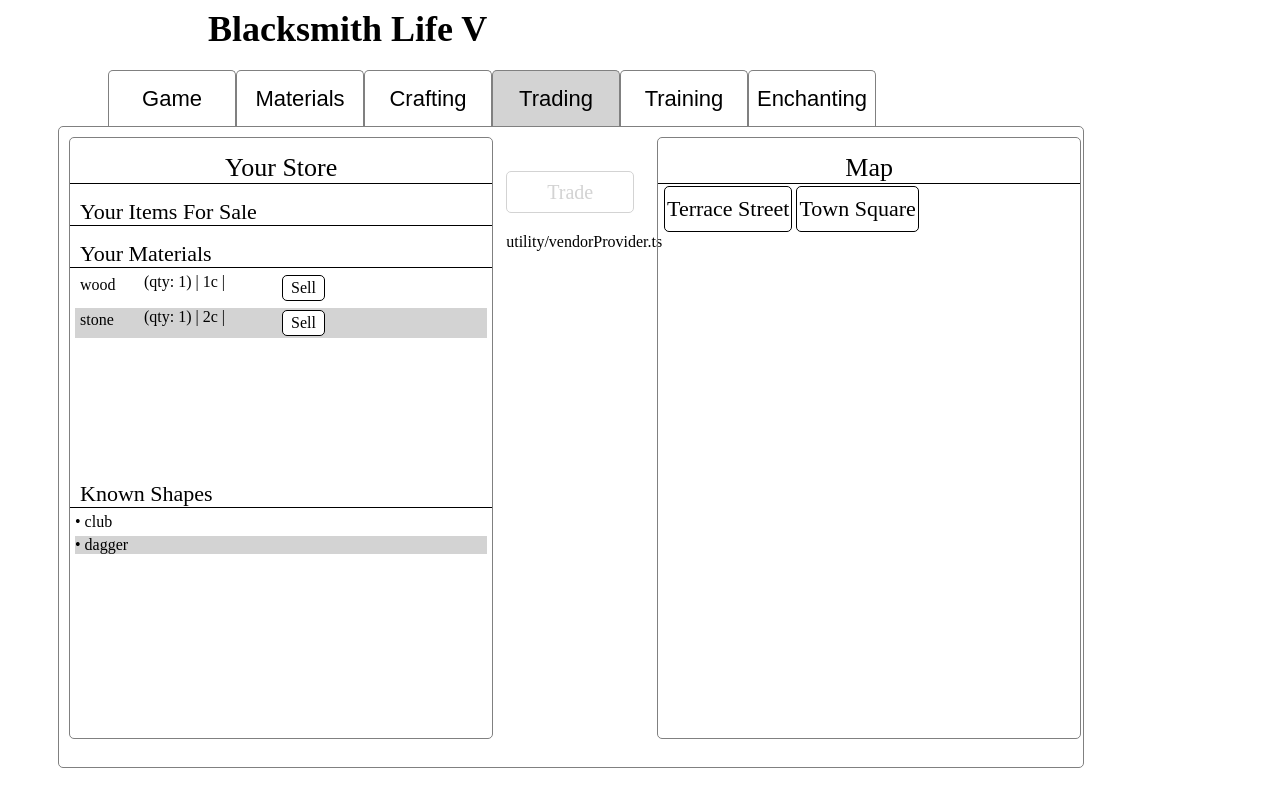
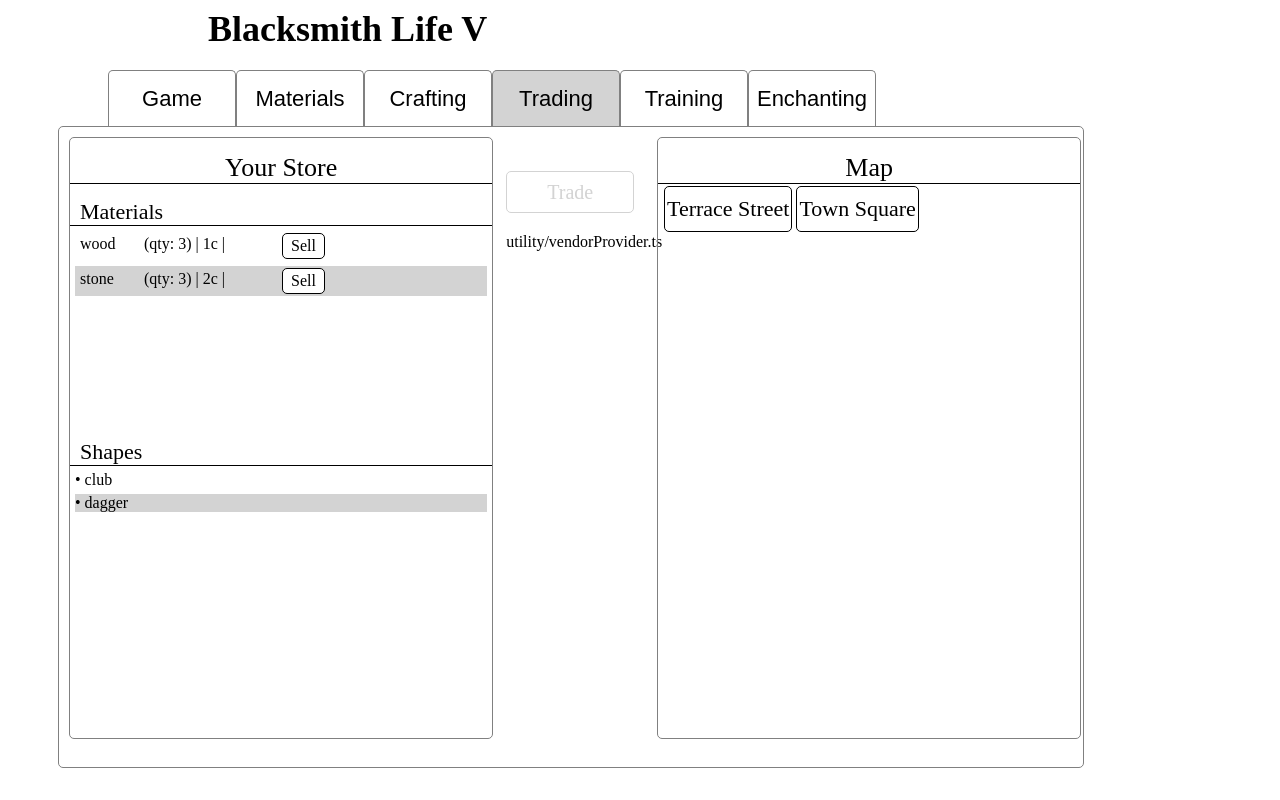
Before and after one commit to JFrederick25/Blacksmith-Life-v, an Angular app: page / in a window 1280 px wide. Both pictures are taken after a click on the button "Trading". Built offline with nearby package versions, Linux system fonts and the light colour scheme.

Commit message:
8 files modified, 1 added

```diff
--- a/src/app/app.component.ts
+++ b/src/app/app.component.ts
@@ -1,4 +1,5 @@
-import { Component, VERSION } from '@angular/core';
+import { Component } from '@angular/core';
+import { IdService } from './components/utility/id.service';
 import { PlayerData } from './models/playerData';
 
 @Component({
@@ -10,15 +11,16 @@ export class AppComponent {
   selectedTab: string = 'Crafting';
   playerData: PlayerData = new PlayerData();
 
-  constructor() {
+  constructor(private idService: IdService ) {
     this.playerData.craftedItems.push({
+      id: idService.getID(),
       shape: 'dagger',
       material: 'copper',
       enchantment: null,
       improveScore: 0,
       enhanceScore: 0,
       status: '',
-      value: 15
+      value: 15,
     });
   }
 
--- a/src/app/app.module.ts
+++ b/src/app/app.module.ts
@@ -7,8 +7,10 @@ import { GameOptionsComponent } from './components/game-options/game-options.com
 import { MaterialsComponent } from './components/materials/materials.component';
 import { CraftingComponent } from './components/crafting/crafting.component';
 import { TradingComponent } from './components/trading/trading.component';
+import { IdService } from './components/utility/id.service';
 
 @NgModule({
+  providers: [ IdService ],
   imports:      [ BrowserModule, FormsModule ],
   declarations: [ AppComponent, GameOptionsComponent, MaterialsComponent, CraftingComponent, TradingComponent ],
   bootstrap:    [ AppComponent ]
--- a/src/app/components/materials/materials.component.ts
+++ b/src/app/components/materials/materials.component.ts
@@ -4,6 +4,7 @@ import { EnchantingWord } from '../../models/enchantingWord';
 import { Material } from '../../models/material';
 import { PlayerData } from '../../models/playerData';
 import { getEnchantingAdjective, getMaterialAdjective } from '../utility/formatter';
+import { IdService } from '../utility/id.service';
 import { lookupEnchValue, lookupMaterialValue, lookupShapeValue } from '../utility/lookup';
 
 @Component({
@@ -13,6 +14,8 @@ import { lookupEnchValue, lookupMaterialValue, lookupShapeValue } from '../utili
 })
 export class MaterialsComponent {
   @Input() playerData: PlayerData;
+
+  constructor(private idService: IdService) { }
 
   selectedMenu: string = 'Material';
 
@@ -156,6 +159,7 @@ export class MaterialsComponent {
     );
 
     this.craftedItem = {
+      id: this.idService.getID(),
       material: this.selectedMat,
       shape: this.selectedShape,
       enchantment: this.selectedEnch,
--- a/src/app/components/trading/trading.component.html
+++ b/src/app/components/trading/trading.component.html
@@ -10,10 +10,14 @@
     >
       <div style="border-bottom: 1px solid black;">Sell List:</div>
       <div *ngFor="let entry of sellList" style="padding: 4px 0;">
-        <span class="entry" (click)="removeEntryFromSellList(entry)">&times;</span> {{ entry.name }} qty: {{ entry.count }}
-
+        <span class="entry" (click)="removeEntryFromSellList(entry)"
+          >&times;</span
+        >
+        {{ entry.name }} qty: {{ entry.count }}
       </div>
-      <div *ngIf="totalSellCost > 0" style="border-top: 1px dashed gray;">Total Cost: | {{ totalSellCost }}c |</div>
+      <div *ngIf="totalSellCost > 0" style="border-top: 1px dashed gray;">
+        Total Cost: | {{ totalSellCost }}c |
+      </div>
     </div>
     <div
       *ngIf="buyList.length > 0"
@@ -21,17 +25,32 @@
     >
       <div style="border-bottom: 1px solid black;">Buy List:</div>
       <div *ngFor="let entry of buyList" style="padding: 4px 0;">
-      <span class="entry" (click)="removeEntryFromBuyList(entry)">&times;</span> {{ entry.name }} <span *ngIf="entry.type==='shape'">(shape)</span>  qty: {{ entry.count }}
+        <span class="entry" (click)="removeEntryFromBuyList(entry)"
+          >&times;</span
+        >
+        {{ entry.name }}
+        <span *ngIf="entry.type === 'shape'">(shape)</span> qty:
+        {{ entry.count }}
       </div>
-      <div *ngIf="totalBuyCost > 0" style="border-top: 1px dashed gray;">Total Cost: | {{ totalBuyCost }}c |</div>
+      <div *ngIf="totalBuyCost > 0" style="border-top: 1px dashed gray;">
+        Total Cost: | {{ totalBuyCost }}c |
+      </div>
     </div>
     <!-- <div *ngIf="sellList.length > 0 || buyList.length > 0">Haggle Chance: 0%</div> -->
-    <div *ngIf="sellList.length > 0 || buyList.length > 0"
+    <div
+      *ngIf="sellList.length > 0 || buyList.length > 0"
       style="border: 1px solid black; border-radius: 5px; padding: 2px; margin-top: 4px; font-size: 20px; font-weight: bold;"
     >
-      <span *ngIf="totalSellCost - totalBuyCost > 0">Profit:</span> <span *ngIf="totalSellCost - totalBuyCost < 0">Cost:</span> | {{ totalSellCost - totalBuyCost }}c |
+      <span *ngIf="totalSellCost - totalBuyCost > 0">Profit:</span>
+      <span *ngIf="totalSellCost - totalBuyCost < 0">Cost:</span> |
+      {{ totalSellCost - totalBuyCost }}c |
     </div>
-    <div class="option" style="font-size: 20px;" [ngClass]="{ disabled: disabled }" (click)="trade()">
+    <div
+      class="option"
+      style="font-size: 20px;"
+      [ngClass]="{ disabled: disabled }"
+      (click)="trade()"
+    >
       Trade
     </div>
     utility/vendorProvider.ts
@@ -142,9 +161,7 @@
       {{ mat }}
     </div>
     <div style="width: 10vw;">(qty: {{ getMatCount(mat, vendor) }})</div>
-    <div style="width: 10vw;">
-      | {{ getMatCost(mat, vendor) }}c |
-    </div>
+    <div style="width: 10vw;">| {{ getMatCost(mat, vendor) }}c |</div>
   </div>
 </ng-template>
 
@@ -162,20 +179,20 @@
       {{ shape }} (shape)
     </div>
     <div style="width: 10vw;"></div>
-    <div style="width: 10vw;">
-      | {{ getShapeCost(shape, vendor) }}c |
-    </div>
+    <div style="width: 10vw;">| {{ getShapeCost(shape, vendor) }}c |</div>
   </div>
 </ng-template>
 
 <!-- * Your Store Templates * !-->
 <ng-template #yourStore>
-  <div>
+  <div *ngIf="playerData.finishedItems.length > 0">
     <div
       style="margin-top: 15px; font-size: 22px; width: 33vw; border-bottom: 1px solid black;"
     >
-      <span style="margin-left: 10px;">Your Items For Sale</span>
+      <span style="margin-left: 10px;">Items</span>
     </div>
+
+    <div style="overflow-y: auto; height: 15vh;">
       <div
         *ngFor="let item of playerData.finishedItems; let i = index"
         style="display: flex; margin: 5px;"
@@ -187,6 +204,7 @@
         <div class="select" (click)="sellItemToVendor(item)">Sell</div>
       </div>
     </div>
+  </div>
 </ng-template>
 
 <ng-template #yourMaterials>
@@ -194,20 +212,22 @@
     <div
       style="margin-top: 15px; font-size: 22px; width: 33vw; border-bottom: 1px solid black;"
     >
-      <span style="margin-left: 10px;">Your Materials</span>
+      <span style="margin-left: 10px;">Materials</span>
     </div>
 
     <div
       *ngFor="let mat of playerData.knownMaterials; let i = index"
-      style="display: flex; overflow-y: auto; margin: 5px;"
+      style="display: flex; margin: 5px;"
       [style.background-color]="alternateColor(i)"
     >
       <div
-        style="height: 24px; line-height: 24px; width: 5vw; padding-left: 5px;"
+        style="height: 24px; line-height: 26px; width: 5vw; padding-left: 5px;"
       >
         {{ mat }}
       </div>
-      <div style="width: 10vw;">(qty: {{ getPlayerMatCount(mat) }}) | {{getMaterialValue(mat)}}c | </div>
+      <div style="width: 10vw; line-height: 26px;">
+        (qty: {{ getPlayerMatCount(mat) }}) | {{ getMaterialValue(mat) }}c |
+      </div>
       <div class="select" (click)="sellMaterialToVendor(mat)">Sell</div>
     </div>
   </div>
@@ -218,7 +238,7 @@
     <div
       style="margin-top: 15px; font-size: 22px; width: 33vw; border-bottom: 1px solid black;"
     >
-      <span style="margin-left: 10px;">Known Shapes</span>
+      <span style="margin-left: 10px;">Shapes</span>
     </div>
     <div
       *ngFor="let shape of playerData.knownShapes; let i = index"
--- a/src/app/components/trading/trading.component.ts
+++ b/src/app/components/trading/trading.component.ts
@@ -5,6 +5,7 @@ import { Vendor } from '../../models/vendor';
 import { lookupMaterialValue } from '../utility/lookup';
 
 class Entry {
+  id: number;
   name: string;
   count: number;
   value: number;
@@ -129,10 +130,11 @@ export class TradingComponent {
   }
 
   sellItemToVendor(item: FinishedItem) {
-    const sellItem = this.sellList.find((sl) => sl.name === item.name);
+    const sellItem = this.sellList.find((sl) => sl.id === item.craftedItem.id);
 
     if (!sellItem) {
       this.sellList.push({
+        id: item.craftedItem.id,
         name: item.name,
         count: 1,
         value: item.value,
@@ -150,6 +152,7 @@ export class TradingComponent {
     const sellMat = this.sellList.find((l) => l.name === material);
     if (!sellMat) {
       this.sellList.push({
+        id: 0,
         name: material,
         count: 1,
         value: lookupMaterialValue(material),
@@ -172,6 +175,7 @@ export class TradingComponent {
       const buyMat = this.buyList.find((l) => l.name === material);
       if (!buyMat) {
         this.buyList.push({
+          id: 0,
           name: material,
           count: 1,
           value: this.selectedVendor.material_cost.get(material),
@@ -190,6 +194,7 @@ export class TradingComponent {
 
     if (!buyShape) {
       this.buyList.push({
+        id: 0,
         name: shape,
         count: 1,
         value: this.selectedVendor.shape_cost.get(shape),
--- /dev/null
+++ b/src/app/components/utility/id.service.ts
@@ -0,0 +1,17 @@
+import { Injectable } from '@angular/core';
+
+@Injectable({
+  providedIn: 'root',
+})
+export class IdService {
+  id: number;
+
+  constructor() {
+    this.id = 0;
+  }
+
+  getID(): number {
+    this.id++;
+    return this.id;
+  }
+}
--- a/src/app/models/craftedItem.ts
+++ b/src/app/models/craftedItem.ts
@@ -1,4 +1,5 @@
 export class CraftedItem {
+  id: number;
   material: string;
   shape: string;
   enchantment: string;
--- a/src/app/models/playerData.ts
+++ b/src/app/models/playerData.ts
@@ -22,7 +22,7 @@ export class PlayerData {
     this.knownMaterialQuantity = new Map();
 
     for (const mat of this.knownMaterials) {
-      this.knownMaterialQuantity.set(mat, 1);
+      this.knownMaterialQuantity.set(mat, 3);
     }
 
     this.knownShapes = ['club', 'dagger'];
```
Also changed, not shown: src/app/components/crafting/crafting.component.ts (+30 -16 lines). Lines whose indentation alone changed are shown as unchanged.
